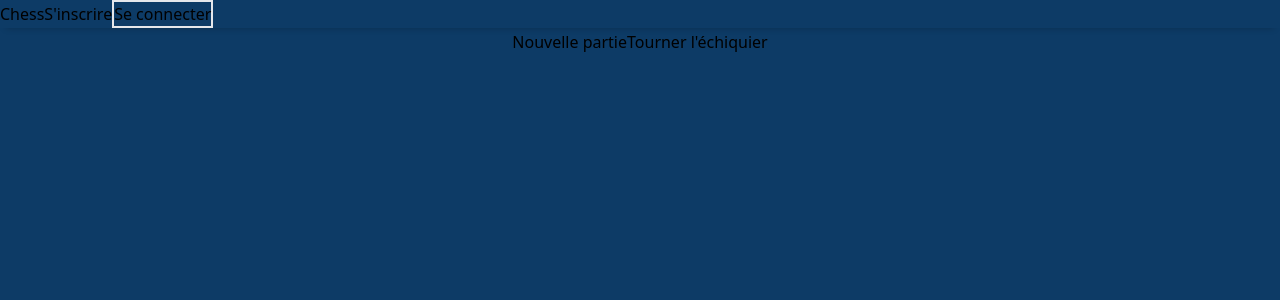
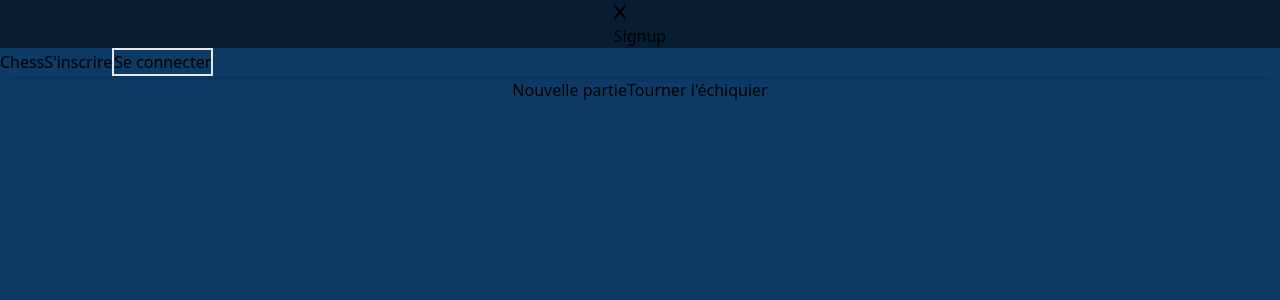
Before and after one commit to GabrielLRdP/chess-frontend, a React (Vite) app: page / in a window 1280 px wide. Both pictures are taken after a click on the button "S'inscrire". Shown: the top 300 px of the page. Built offline with nearby package versions, Linux system fonts and the light colour scheme.

Commit message:
feat: initialized login & signup modals & created modal generic component & created header context

```diff
--- a/src/interface/App.tsx
+++ b/src/interface/App.tsx
@@ -1,6 +1,6 @@
 import { BrowserRouter as Router, Routes, Route } from 'react-router-dom';
 import ChessboardPage from './Pages/chessBoardPage/ChessBoardPage';
-import Header from './components/Header';
+import Header from './components/header/Header';
 
 function App() {
   return (
--- a/src/interface/components/Header.tsx
+++ /dev/null
@@ -1,17 +0,0 @@
-import { ReactElement } from 'react';
-import PrimaryButton from './generics/PrimaryButton';
-import SecondaryButton from './generics/SecondaryButton';
-
-const Header = (): ReactElement => {
-  return (
-    <header className='p-5 flex justify-between items-center header-shadow px-[75px]'>
-      <h1 className='text-secondary font-bold text-4xl flex-5'>Chess</h1>
-      <div className=' w-[25%] flex space-x-2'>
-        <PrimaryButton label={`S'inscrire`} />
-        <SecondaryButton label={`Se connecter`} />
-      </div>
-    </header>
-  );
-};
-
-export default Header;
--- /dev/null
+++ b/src/interface/components/SignUpModal/LoginModal.tsx
@@ -0,0 +1,21 @@
+import { ReactElement } from 'react';
+import Modal from '../generics/Modal';
+import useHeaderContext from '../../hooks/useHeaderContext';
+
+const LoginModal = (): ReactElement => {
+  const { isLoginModalOpen, setIsLoginModalOpen } = useHeaderContext();
+
+  return (
+    <Modal
+      isOpen={isLoginModalOpen}
+      setIsOpen={setIsLoginModalOpen}
+      fullSize
+      backgroundOpacity={50}
+      closeButton
+    >
+      <div>Login</div>
+    </Modal>
+  );
+};
+
+export default LoginModal;
--- /dev/null
+++ b/src/interface/components/SignUpModal/SignupModal.tsx
@@ -0,0 +1,21 @@
+import { ReactElement } from 'react';
+import Modal from '../generics/Modal';
+import useHeaderContext from '../../hooks/useHeaderContext';
+
+const SignUpModal = (): ReactElement => {
+  const { isSignupModalOpen, setIsSignupModalOpen } = useHeaderContext();
+
+  return (
+    <Modal
+      isOpen={isSignupModalOpen}
+      setIsOpen={setIsSignupModalOpen}
+      fullSize
+      backgroundOpacity={50}
+      closeButton
+    >
+      <div>Signup</div>
+    </Modal>
+  );
+};
+
+export default SignUpModal;
--- /dev/null
+++ b/src/interface/components/generics/CloseButton.tsx
@@ -0,0 +1,19 @@
+import { ReactElement } from 'react';
+import { faX } from '@fortawesome/free-solid-svg-icons';
+import { FontAwesomeIcon } from '@fortawesome/react-fontawesome';
+
+const CloseButton = ({ onClick }: CloseButtonProps): ReactElement => {
+  return (
+    <button
+      className={`absolute top-4 right-4 w-[20px] h-[20px]`}
+      onClick={onClick}
+    >
+      <FontAwesomeIcon icon={faX} className='text-gray-400' />
+    </button>
+  );
+};
+
+type CloseButtonProps = {
+  onClick: () => void;
+};
+export default CloseButton;
--- /dev/null
+++ b/src/interface/components/generics/Modal.tsx
@@ -0,0 +1,40 @@
+import { ReactElement, PropsWithChildren } from 'react';
+import CloseButton from './CloseButton';
+
+const Modal = ({
+  children,
+  isOpen,
+  setIsOpen,
+  fullSize,
+  backgroundOpacity = 0,
+  closeButton = false,
+}: ModalProps): ReactElement | null => {
+  const size = fullSize ? 'w-full h-screen' : '';
+  const opacity = `rgba(0, 0, 0, ${backgroundOpacity / 100})`;
+
+  if (!isOpen) {
+    return null;
+  }
+
+  return (
+    <div
+      className={`${size} absolute z-50 flex justify-center items-center`}
+      style={{ backgroundColor: `${opacity}` }}
+    >
+      <div className='bg-secondary rounded-md min-w-[40%] min-h-[30%] p-10 relative'>
+        {closeButton && <CloseButton onClick={() => setIsOpen(false)} />}
+        {children}
+      </div>
+    </div>
+  );
+};
+
+export default Modal;
+
+type ModalProps = PropsWithChildren<{
+  isOpen: boolean;
+  setIsOpen: (val: boolean) => void;
+  fullSize?: boolean;
+  backgroundOpacity?: number;
+  closeButton?: boolean;
+}>;
--- /dev/null
+++ b/src/interface/components/header/Header.tsx
@@ -0,0 +1,26 @@
+import { ReactElement } from 'react';
+import { HeaderContextProvider } from '../../context/headerContext';
+import HeaderSignUpButton from './HeaderSignupButton';
+import HeaderLoginButton from './HeaderLoginButton';
+import SignUpModal from '../SignUpModal/SignupModal';
+import LoginModal from '../SignUpModal/LoginModal';
+
+const Header = (): ReactElement => {
+  return (
+    <>
+      <HeaderContextProvider>
+        <SignUpModal />
+        <LoginModal />
+        <header className='p-5 flex justify-between items-center header-shadow px-[75px] relative'>
+          <h1 className='text-secondary font-bold text-4xl flex-5'>Chess</h1>
+          <div className=' w-[25%] flex space-x-2'>
+            <HeaderSignUpButton />
+            <HeaderLoginButton />
+          </div>
+        </header>
+      </HeaderContextProvider>
+    </>
+  );
+};
+
+export default Header;
--- /dev/null
+++ b/src/interface/components/header/HeaderLoginButton.tsx
@@ -0,0 +1,15 @@
+import SecondaryButton from '../generics/SecondaryButton';
+import useHeaderContext from '../../hooks/useHeaderContext';
+import { ReactElement } from 'react';
+
+const HeaderLoginButton = (): ReactElement => {
+  const { setIsLoginModalOpen } = useHeaderContext();
+
+  const handleClick = (): void => {
+    setIsLoginModalOpen(true);
+  };
+
+  return <SecondaryButton label={`Se connecter`} onClick={handleClick} />;
+};
+
+export default HeaderLoginButton;
--- /dev/null
+++ b/src/interface/components/header/HeaderSignupButton.tsx
@@ -0,0 +1,15 @@
+import useHeaderContext from '../../hooks/useHeaderContext';
+import PrimaryButton from '../generics/PrimaryButton';
+import { ReactElement } from 'react';
+
+const HeaderSignUpButton = (): ReactElement => {
+  const { setIsSignupModalOpen } = useHeaderContext();
+
+  const handleClick = (): void => {
+    setIsSignupModalOpen(true);
+  };
+
+  return <PrimaryButton label={`S'inscrire`} onClick={handleClick} />;
+};
+
+export default HeaderSignUpButton;
--- /dev/null
+++ b/src/interface/context/headerContext.tsx
@@ -0,0 +1,30 @@
+import { createContext, ReactNode, useState } from 'react';
+
+export interface HeaderContextType {
+  isSignupModalOpen: boolean;
+  isLoginModalOpen: boolean;
+  setIsSignupModalOpen: (val: boolean) => void;
+  setIsLoginModalOpen: (val: boolean) => void;
+}
+
+const HeaderContext = createContext<HeaderContextType | undefined>(undefined);
+
+const HeaderContextProvider = ({ children }: { children: ReactNode }) => {
+  const [isSignupModalOpen, setIsSignupModalOpen] = useState(false);
+  const [isLoginModalOpen, setIsLoginModalOpen] = useState(false);
+
+  return (
+    <HeaderContext.Provider
+      value={{
+        isLoginModalOpen,
+        setIsLoginModalOpen,
+        isSignupModalOpen,
+        setIsSignupModalOpen,
+      }}
+    >
+      {children}
+    </HeaderContext.Provider>
+  );
+};
+
+export { HeaderContext, HeaderContextProvider };
--- /dev/null
+++ b/src/interface/hooks/useHeaderContext.ts
@@ -0,0 +1,14 @@
+import { useContext } from 'react';
+import { HeaderContext, HeaderContextType } from '../context/headerContext';
+
+const useHeaderContext = (): HeaderContextType => {
+  const context = useContext(HeaderContext);
+  if (!context) {
+    throw new Error(
+      'useChessBoardContext must be used within a ChessBoardProvider'
+    );
+  }
+  return context;
+};
+
+export default useHeaderContext;
```
